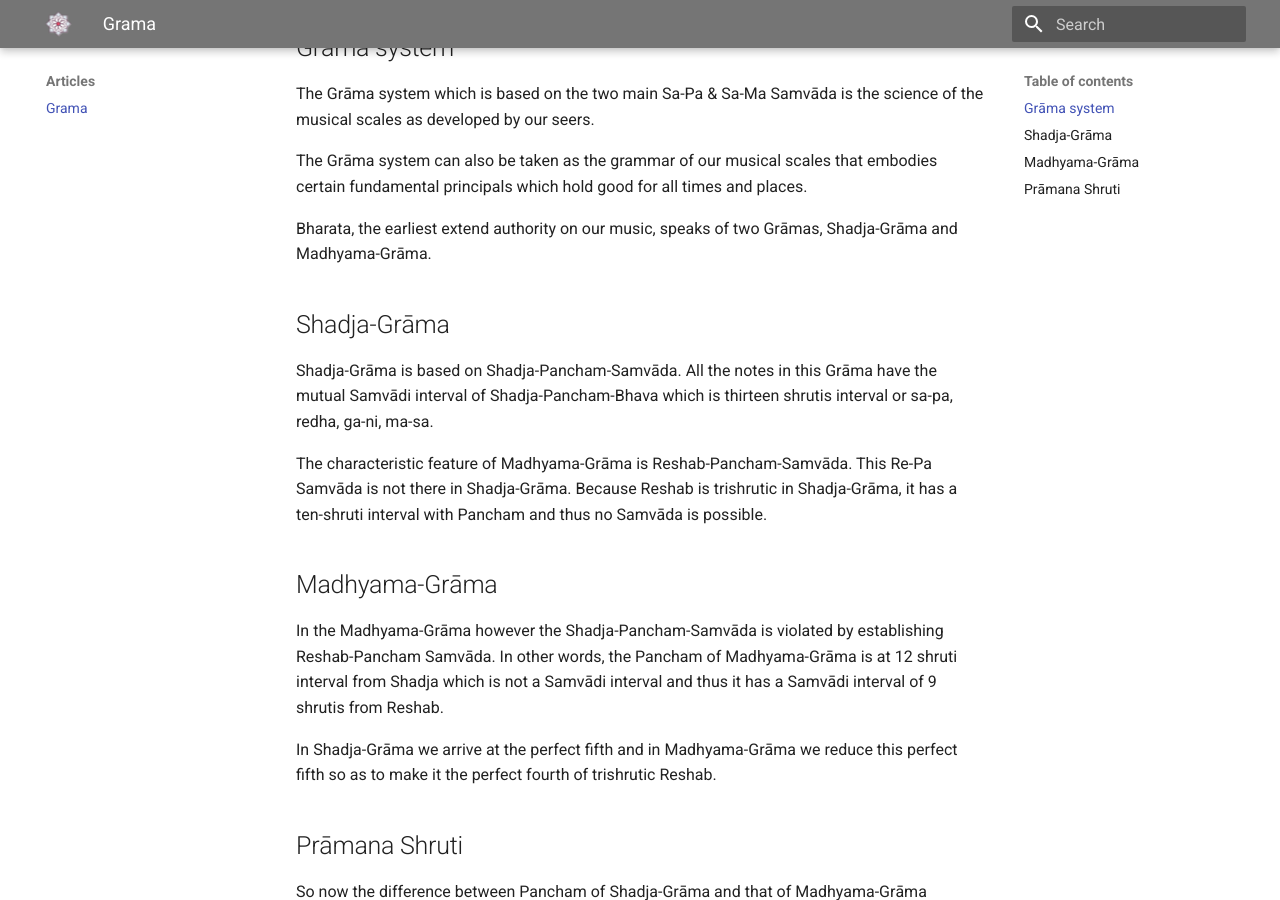
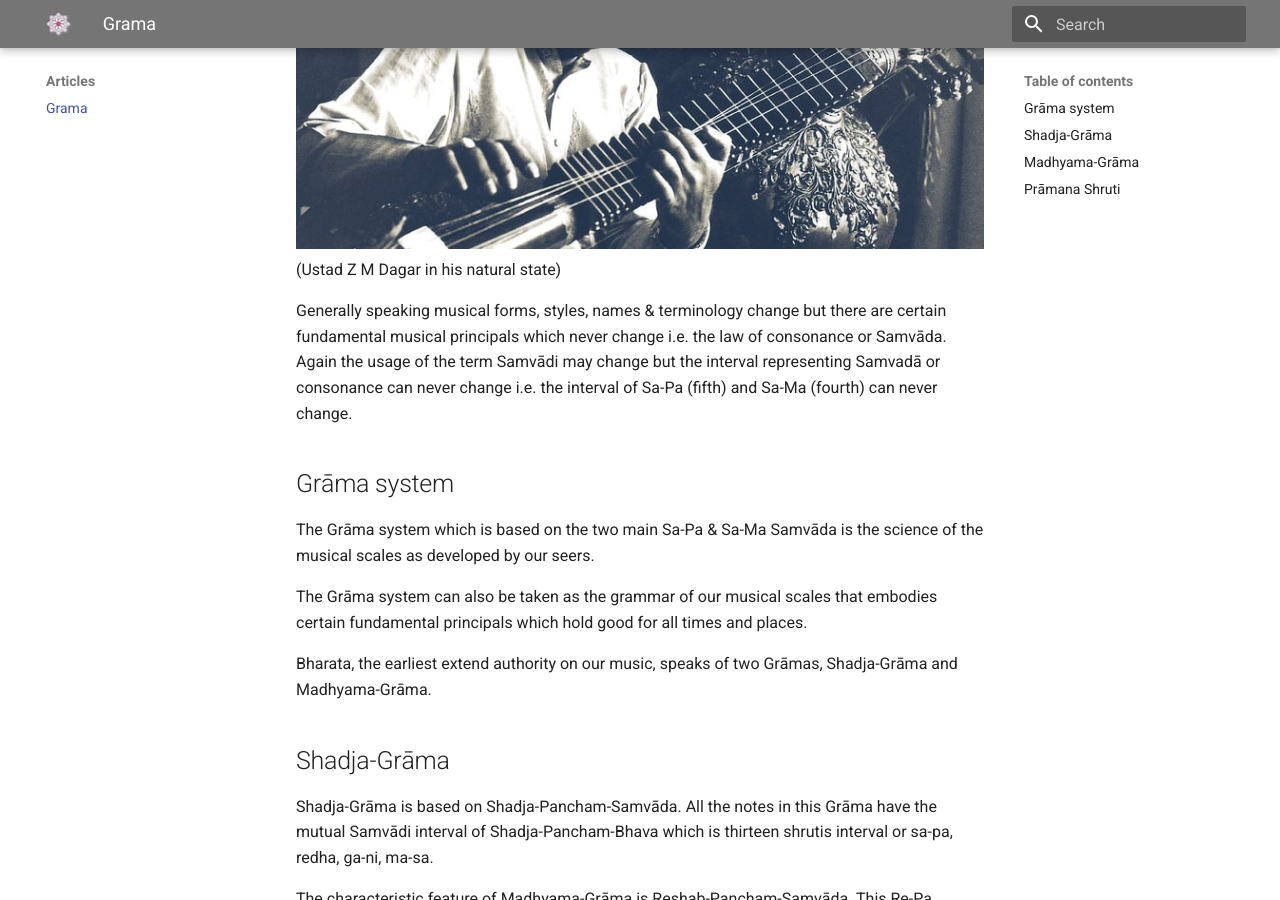
Before and after one commit to evolutionengine/dhrupad.net, an MkDocs documentation site: the page built from docs/articles/grama.md, in a window 1280 px wide and 900 px high, scrolled down 407 px. Built offline with MkDocs 1.6.1 and Material for MkDocs 9.7.7, drawn with Linux system fonts in a browser that asks for light colours.

Commit message:
added grama system

```diff
--- a/docs/articles/grama.md
+++ b/docs/articles/grama.md
@@ -1,4 +1,7 @@
 # The ancient Grāma system & the concept of Prāmana (standard) Shruti
+
+![Banner](../images/zmdagar.jpg)
+(Ustad Z M Dagar in his natural state)
 
 Generally speaking musical forms, styles, names & terminology change but there are certain
 fundamental musical principals which never change i.e. the law of consonance or Samvāda.
```
Also changed, not shown: docs/images/zmdagar.jpg (added), site/articles/grama/index.html, site/images/zmdagar.jpg (added), site/search/search_index.json, 1 other file.
